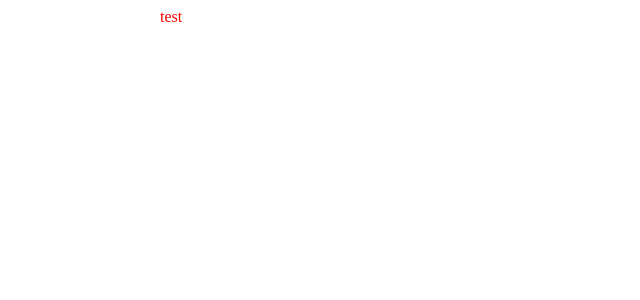
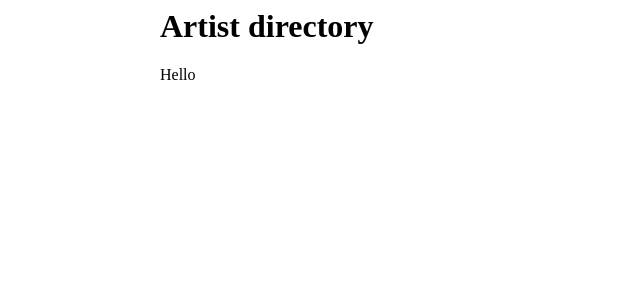
Before and after one commit to alekspanteli/Learning-Angular, an Angular app: page / in a window 1280 px wide. Shown: the top 300 px of the page, without its empty margins (0-640 px from the left). Built offline with nearby package versions, Linux system fonts and the light colour scheme.

Commit message:
add inline template

```diff
--- a/src/app/app.component.ts
+++ b/src/app/app.component.ts
@@ -2,7 +2,11 @@ import { Component, VERSION } from '@angular/core';
 
 @Component({
   selector: 'my-app',
-  templateUrl: './app.component.html',
+  // templateUrl: './app.component.html',
+  template: `
+  <h1>Artist directory</h1>
+  <p>Hello</p>
+  `,
   styleUrls: ['./app.component.scss'],
 })
 export class AppComponent {
```
